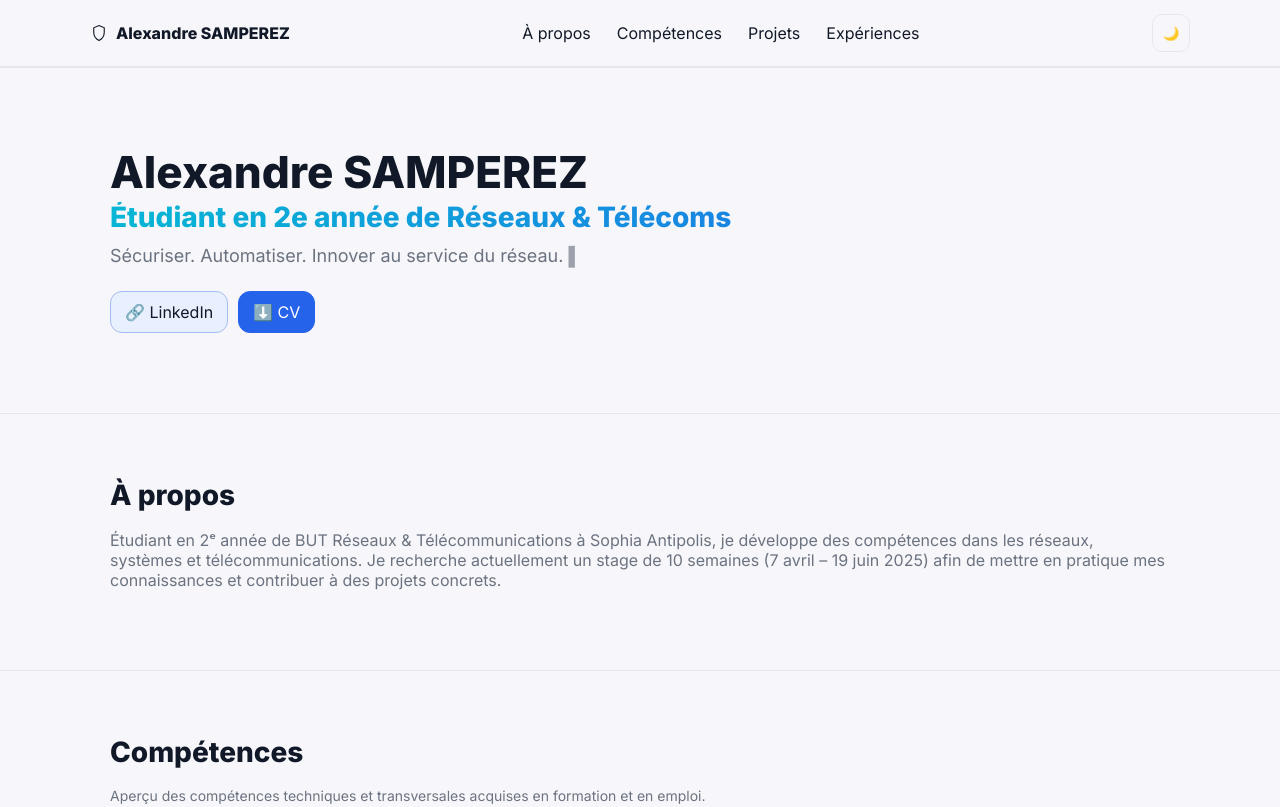
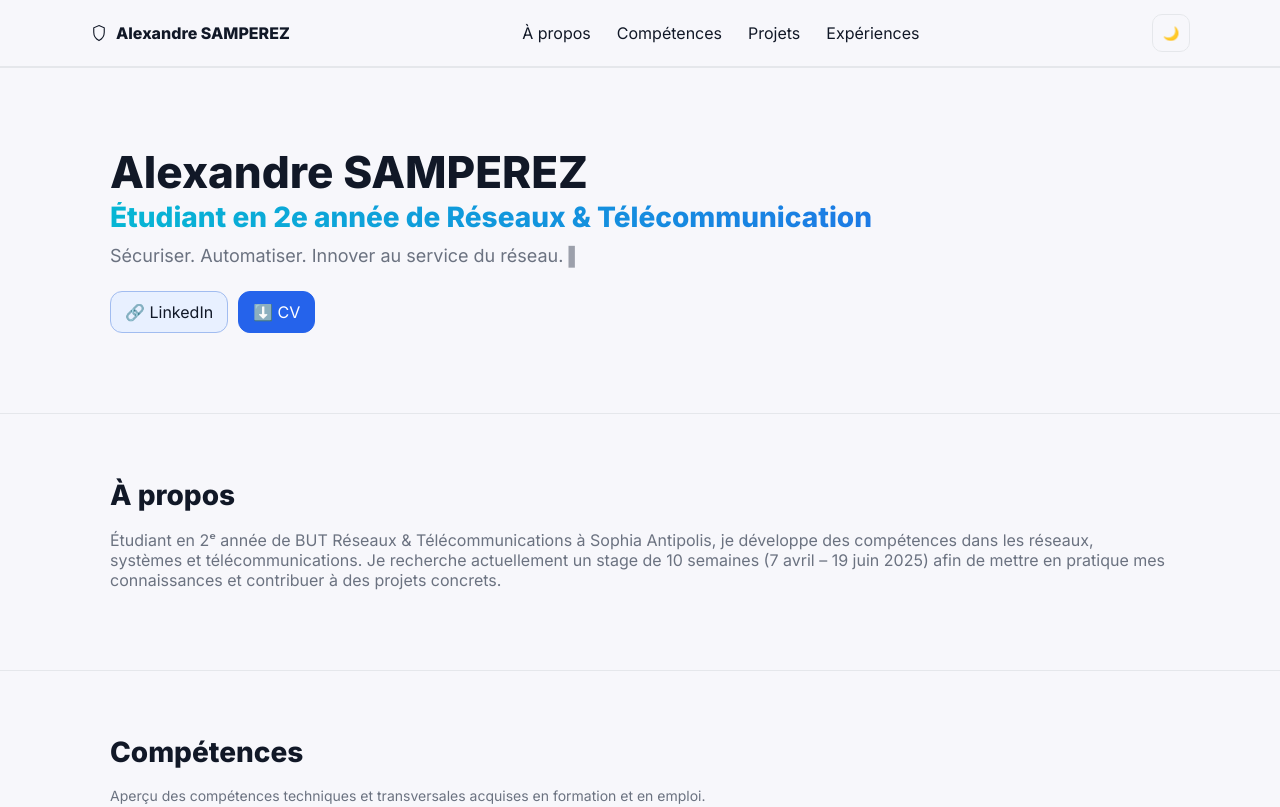
Before and after one commit to spalexandre13/Portfolio, a plain HTML site: page index.html in a window 1280 px wide. Shown: the top 807 px of the page. Drawn offline with Linux system fonts and the light colour scheme.

Commit message:
Update subtitle to 'Télécommunication'

```diff
--- a/index.html
+++ b/index.html
@@ -92,7 +92,7 @@
       <div class="container">
         <h1 class="title">
           Alexandre SAMPEREZ
-          <span class="subtitle">Étudiant en 2e année de Réseaux & Télécoms </span>
+          <span class="subtitle">Étudiant en 2e année de Réseaux & Télécommunication </span>
         </h1>
         <p class="tagline" id="typing"></p>
         <div class="cta">
```
